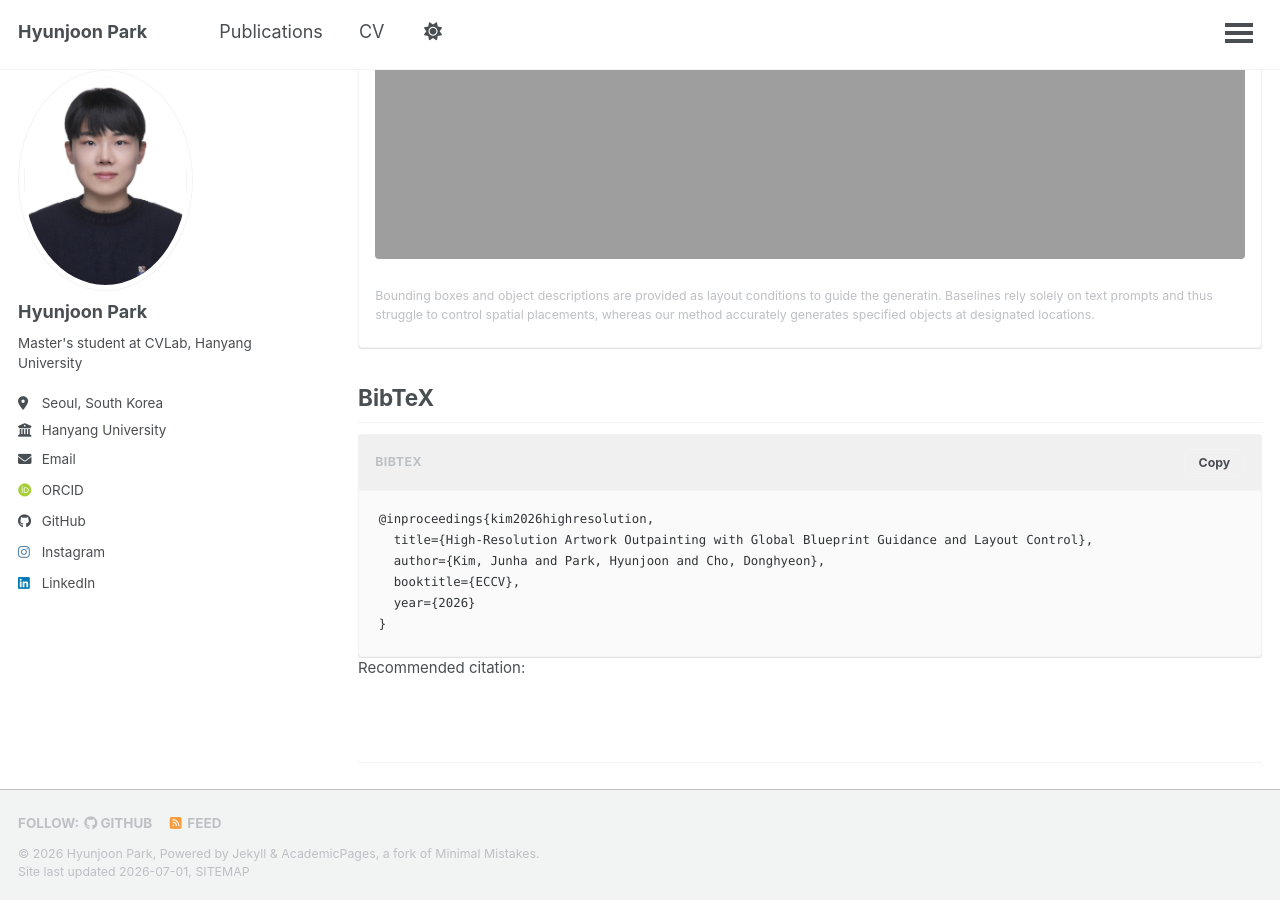
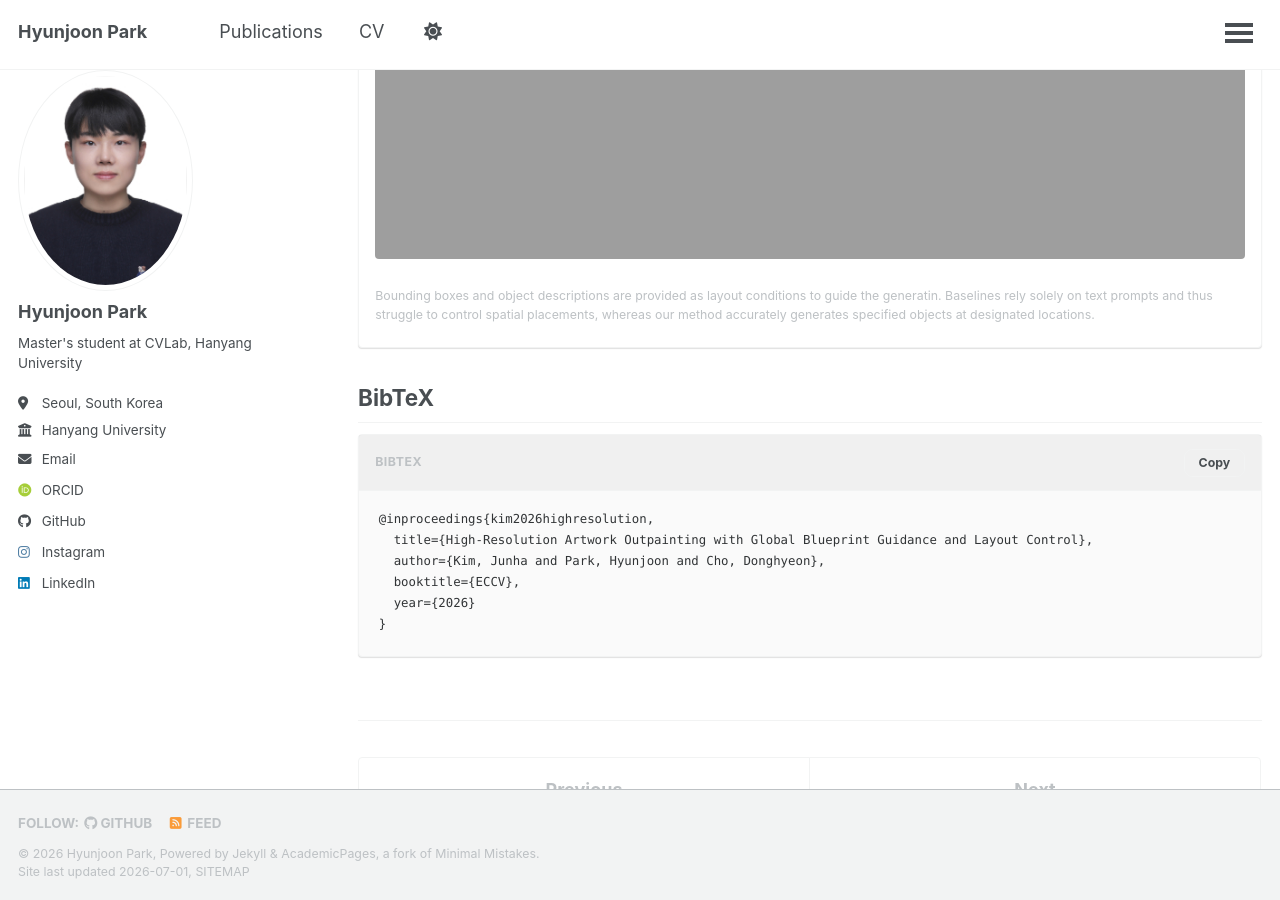
Before and after one commit to hjpark83/hjpark83.github.io, a Jekyll site: the page built from _publications/2026-06-17-High-Resolution Artwork Outpainting with Global Blueprint Guidance and Layout Control.md, in a window 1280 px wide and 900 px high, scrolled down 3411 px. Built offline with Jekyll 4.4.1, drawn with Linux system fonts in a browser that asks for light colours; some web fonts are replaced; a script that is not in the unit is left out.

Commit message:
Remove citation block

```diff
--- a/_layouts/single.html
+++ b/_layouts/single.html
@@ -193,32 +193,6 @@ layout: default
           {{ content }}
         {% endif %}
 
-        {% if page.citation and page.paperurl and page.slidesurl and page.bibtexurl %}
-          <p style="font-size: smaller">Recommended citation: {{ page.citation }}<br /><a href="{{ page.paperurl }}">Download Paper</a> | <a href="{{ page.slidesurl }}">Download Slides</a> | <a href="{{ page.bibtexurl }}">Download Bibtex</a></p>
-        {% elsif page.citation and page.paperurl and page.slidesurl %}
-          <p style="font-size: smaller">Recommended citation: {{ page.citation }}<br /><a href="{{ page.paperurl }}">Download Paper</a> | <a href="{{ page.slidesurl }}">Download Slides</a></p>
-        {% elsif page.citation and page.paperurl and page.bibtexurl %}
-          <p style="font-size: smaller">Recommended citation: {{ page.citation }}<br /><a href="{{ page.paperurl }}">Download Paper</a> | <a href="{{ page.bibtexurl }}">Download Bibtex</a></p>
-        {% elsif page.citation and page.paperurl %}
-          <p style="font-size: smaller">Recommended citation: {{ page.citation }}<br /><a href="{{ page.paperurl }}">Download Paper</a></p>
-        {% elsif page.citation and page.slidesurl and page.bibtexurl %}
-          <p style="font-size: smaller">Recommended citation: {{ page.citation }}<br /><a href="{{ page.slidesurl }}">Download Slides</a> | <a href="{{ page.bibtexurl }}">Download Bibtex</a></p>
-        {% elsif page.citation and page.slidesurl %}
-          <p style="font-size: smaller">Recommended citation: {{ page.citation }}<br /><a href="{{ page.slidesurl }}">Download Slides</a></p>
-        {% elsif page.slidesurl and page.bibtexurl %}
-          <p style="font-size: smaller"><a href="{{ page.slidesurl }}">Download Slides</a> | <a href="{{ page.bibtexurl }}">Download Bibtex</a></p>
-        {% elsif page.paperurl and page.bibtexurl %}
-          <p style="font-size: smaller"><a href="{{ page.paperurl }}">Download Paper</a> | <a href="{{ page.bibtexurl }}">Download Bibtex</a></p>
-        {% elsif page.citation and page.bibtexurl %}
-          <p style="font-size: smaller">Recommended citation: {{ page.citation }}<br /><a href="{{ page.bibtexurl }}">Download Bibtex</a></p>
-        {% elsif page.citation %}
-          <p style="font-size: smaller">Recommended citation: {{ page.citation }}</p>
-        {% elsif page.slidesurl %}
-          <p style="font-size: smaller"><a href="{{ page.slidesurl }}">Download Slides</a></p>
-        {% elsif page.bibtexurl %}
-          <p style="font-size: smaller"><a href="{{ page.bibtexurl }}">Download Bibtex</a></p>
-        {% endif %}
-
         {% if page.link %}<div><a href="{{ page.link }}" class="btn">{{ site.data.ui-text[site.locale].ext_link_label | default: "Direct Link" }}</a></div>{% endif %}
       </section>
 
```
